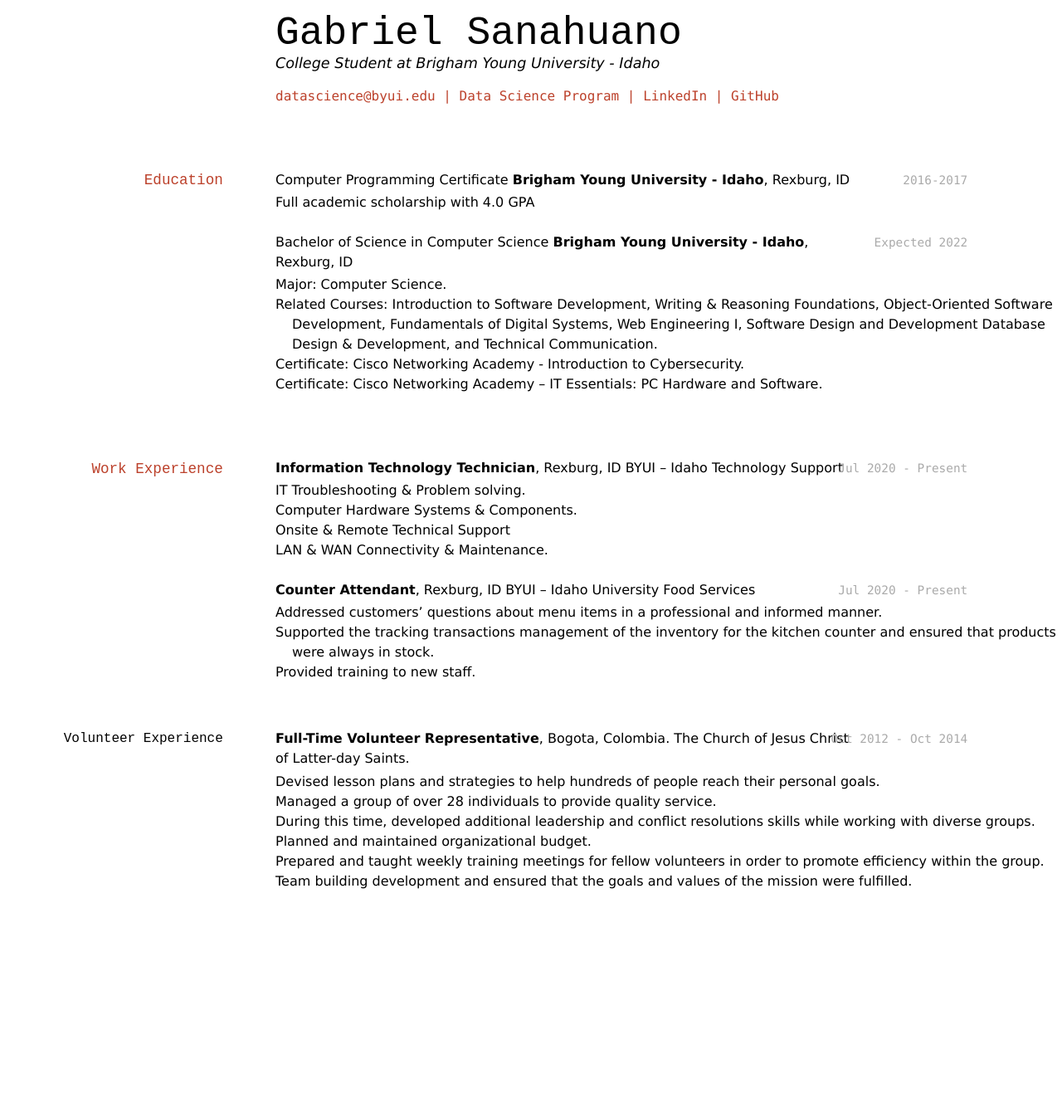
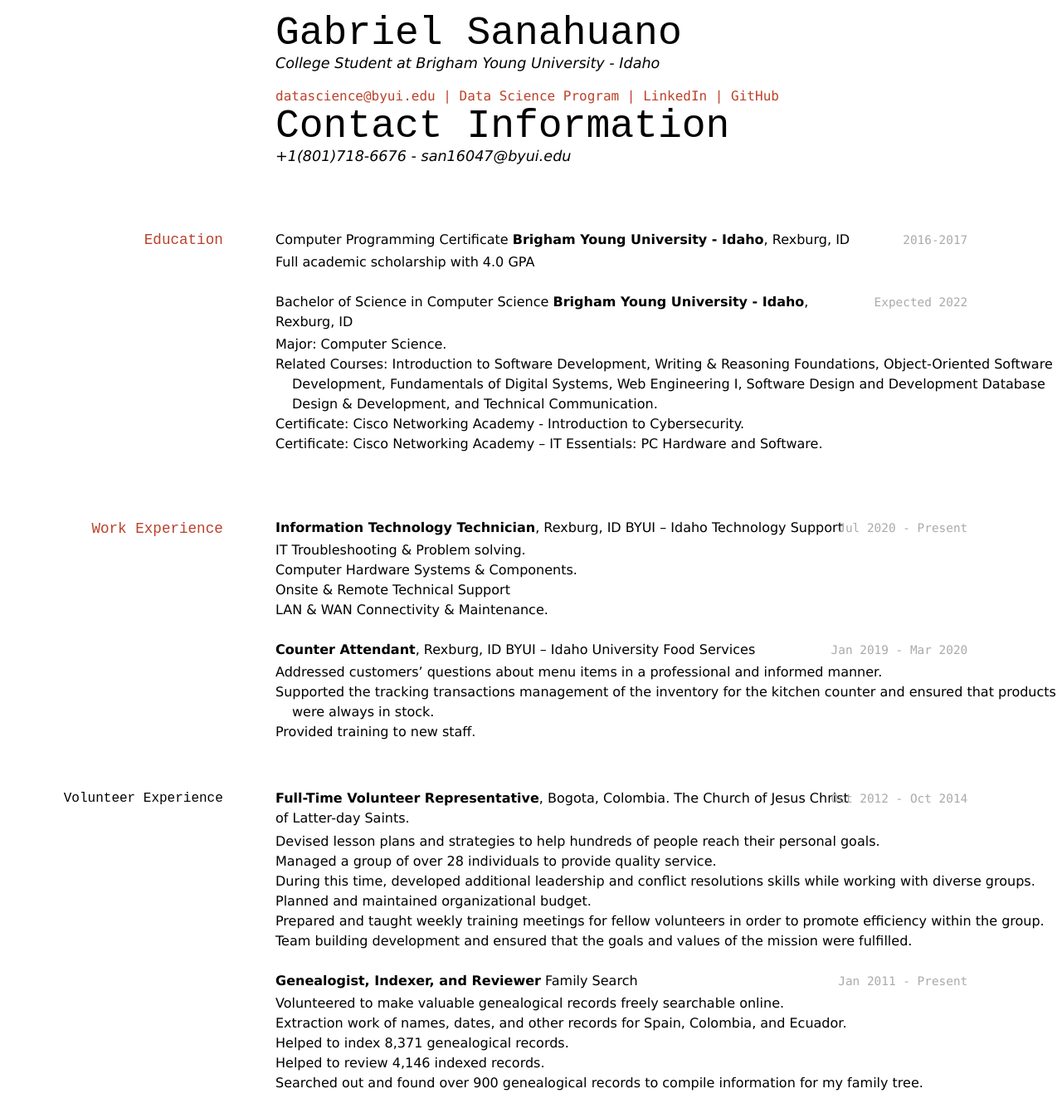
Before and after one commit to byuids-resumes/GabrielSanahuano_resume, a Jekyll site: the page built from docs/index.md, in a window 1280 px wide. Shown: the whole page at 83% size. Built offline with Jekyll 4.4.1, drawn with Linux system fonts in a browser that asks for light colours; before the commit the page ends 1098 px from its top, so only the background shows below that.

Commit message:
Finishing my resume and pushing the last commit.

```diff
--- a/docs/index.md
+++ b/docs/index.md
@@ -11,6 +11,9 @@ College Student at Brigham Young University - Idaho
 | <a href="https://www.linkedin.com/in/gabriel-sanahuano-8b62b5201/">LinkedIn</a>
 | <a href="https://github.com/Gabrielandres/GabrielSanahuano_resume">GitHub</a>
 </div>
+
+# Contact Information
++1(801)718-6676 - san16047@byui.edu
 
 <!-- https://www.monique.tech/the-art-of-markdown -->
 
@@ -41,7 +44,7 @@ BYUI – Idaho Technology Support
 - Onsite & Remote Technical Support
 - LAN & WAN Connectivity & Maintenance.
 
-`Jul 2020 - Present`
+`Jan 2019 - Mar 2020`
 __Counter Attendant__, Rexburg, ID
 BYUI – Idaho University Food Services
 - Addressed customers’ questions about menu items in a professional and informed manner.
@@ -60,6 +63,14 @@ The Church of Jesus Christ of Latter-day Saints.
 - Prepared and taught weekly training meetings for fellow volunteers in order to promote efficiency within the group.
 - Team building development and ensured that the goals and values of the mission were fulfilled.
 
+`Jan 2011 - Present`
+__Genealogist, Indexer, and Reviewer__
+Family Search
+- Volunteered to make valuable genealogical records freely searchable online.
+- Extraction work of names, dates, and other records for Spain, Colombia, and Ecuador.
+- Helped to index 8,371 genealogical records.
+- Helped to review 4,146 indexed records.
+- Searched out and found over 900 genealogical records to compile information for my family tree.
 
 
 
```
